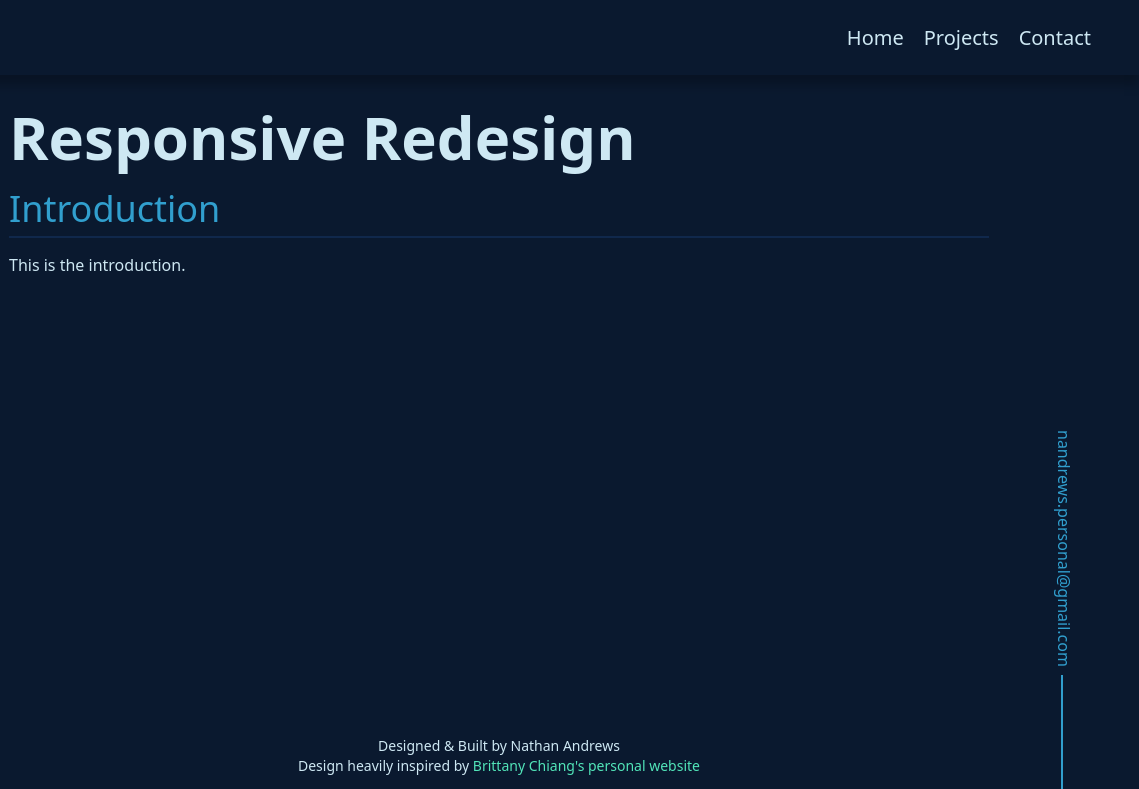
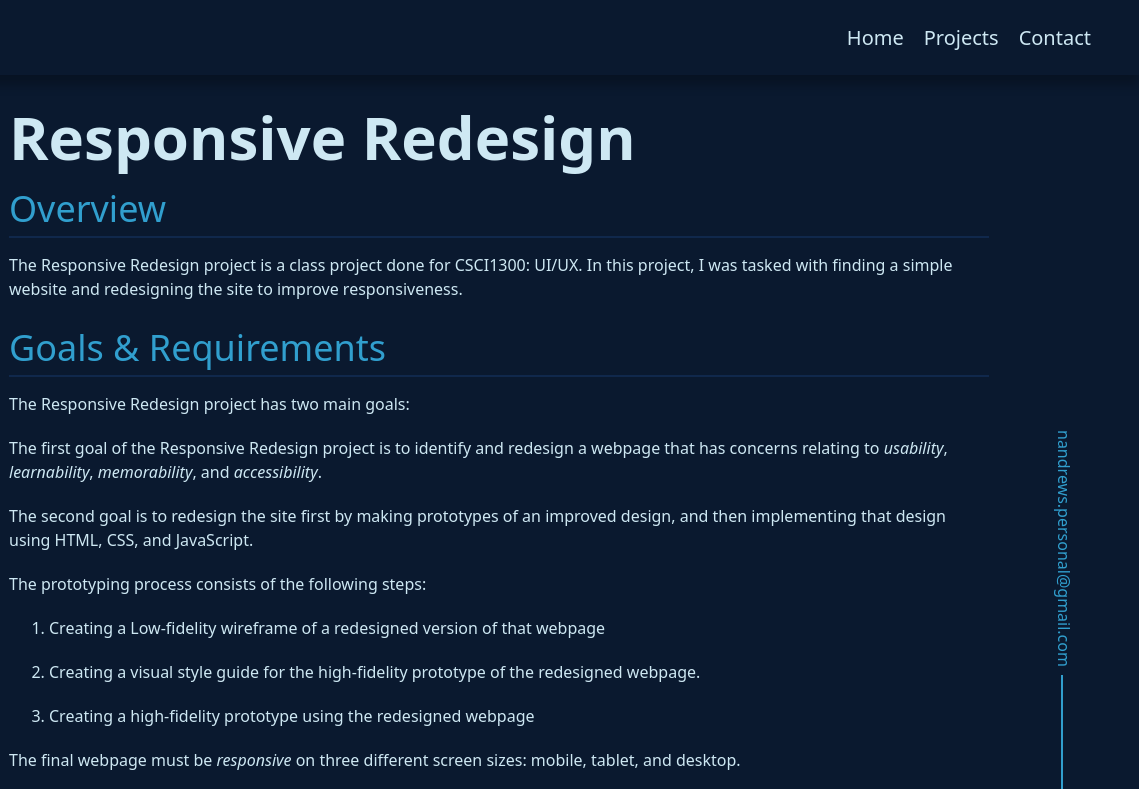
Before and after one commit to naughtynautilus000/portfolio, an Astro site: page /projects/responsive_redesign in a window 1280 px wide. Shown: the top 789 px of the page, 141-1280 px from the left. Built offline with nearby package versions, Linux system fonts and the light colour scheme; Astro itself is replaced by a stand-in of ours.

Commit message:
progress on responsive redesign markdown

```diff
--- a/src/pages/projects/responsive_redesign.mdx
+++ b/src/pages/projects/responsive_redesign.mdx
@@ -2,11 +2,43 @@
 title: Responsive Redesign
 tags: [uiux, figma, hi-fi, lo-fi, wireframes]
 tech: [Figma, Balsamiq]
-description: "Adding responsiveness to an existing website."
-year: 2021
+description: "Redesigning and improving responsiveness to an existing webpage."
+year: 2022
 layout: "../../layouts/MarkdownLayout.astro"
 ---
+import Link from "../../components/Link.astro"
+export const components = {a: Link}
 
-## Introduction
+## Overview
 
-This is the introduction.
+The Responsive Redesign project is a class project done for CSCI1300: UI/UX. In
+this project, I was tasked with finding a simple website and redesigning the
+site to improve responsiveness.
+
+## Goals & Requirements
+
+The Responsive Redesign project has two main goals:
+
+The first goal of the Responsive Redesign project is to identify and redesign a
+webpage that has concerns relating to _usability_, _learnability_,
+_memorability_, and _accessibility_.
+
+The second goal is to redesign the site first by making prototypes of an
+improved design, and then implementing that design using HTML, CSS, and
+JavaScript.
+
+The prototyping process consists of the following steps:
+
+1. Creating a Low-fidelity wireframe of a redesigned version of that webpage
+
+2. Creating a visual style guide for the high-fidelity prototype of the
+   redesigned webpage.
+
+3. Creating a high-fidelity prototype using the redesigned webpage
+
+The final webpage must be _responsive_ on three different screen sizes: mobile,
+tablet, and desktop.
+
+## Selecting a Webpage
+
+The website I chose was
```
